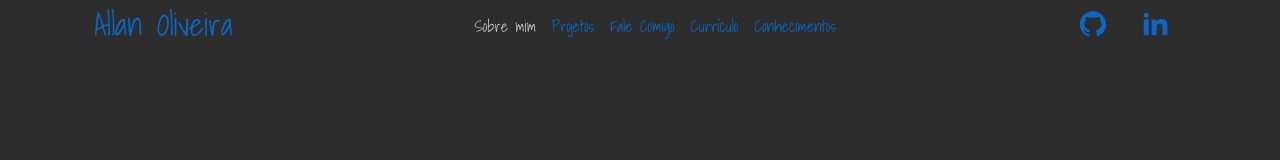
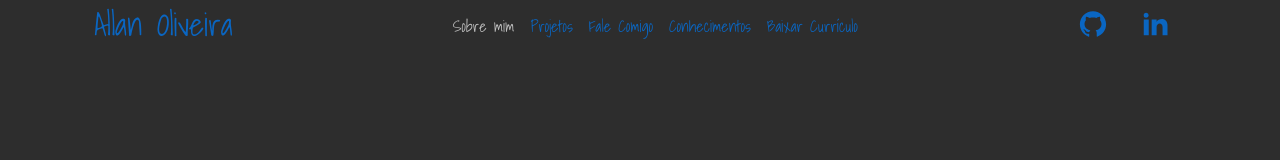
Before and after one commit to AC-Oliveira/Pages, a React (Create React App) app: page / in a window 1280 px wide. Shown: the top 160 px of the page. Built offline with nearby package versions, Linux system fonts and the light colour scheme.

Commit message:
Fix Header

```diff
--- a/src/components/header/index.jsx
+++ b/src/components/header/index.jsx
@@ -80,8 +80,16 @@ export function Header() {
               onClick={() => setExpanded(false)}
               className={`${!active && styles['underline-hover-effect']} ${styles.taCenter} font-weight-bold`}
             >
-              <Link to="/contact" className="text-decoration-none">
+              <Link to="/contact" className={`${pathname === '/contact' && 'selected-route'} text-decoration-none`}>
                 Fale Comigo
+              </Link>
+            </Nav.Link>
+            <Nav.Link
+              onClick={() => setExpanded(false)}
+              className={`${!active && styles['underline-hover-effect']} ${styles.taCenter} font-weight-bold`}
+            >
+              <Link to="/knowledge" className={`${pathname === '/knowledge' && 'selected-route'} text-decoration-none`}>
+                Conhecimentos
               </Link>
             </Nav.Link>
             <Nav.Link
@@ -100,16 +108,8 @@ export function Header() {
                 target="_blank"
                 rel="noreferrer"
               >
-                Currículo
+                Baixar Currículo
               </a>
-            </Nav.Link>
-            <Nav.Link
-              onClick={() => setExpanded(false)}
-              className={`${!active && styles['underline-hover-effect']} ${styles.taCenter} font-weight-bold`}
-            >
-              <Link to="/knowledge" className="text-decoration-none">
-                Conhecimentos
-              </Link>
             </Nav.Link>
             {window.innerWidth <= 991 && active && socilNetwork}
           </Nav>
```
